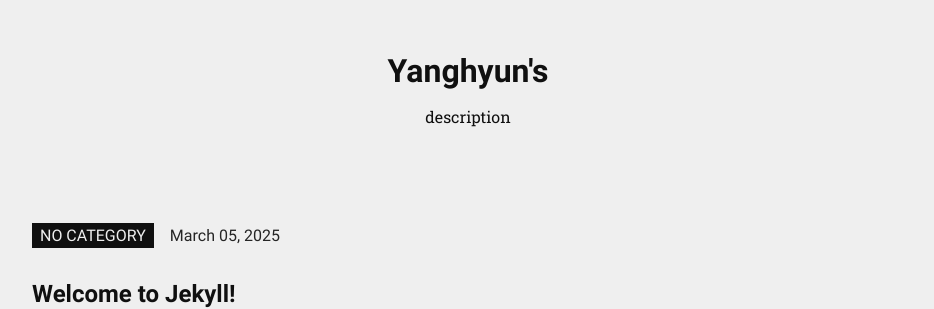
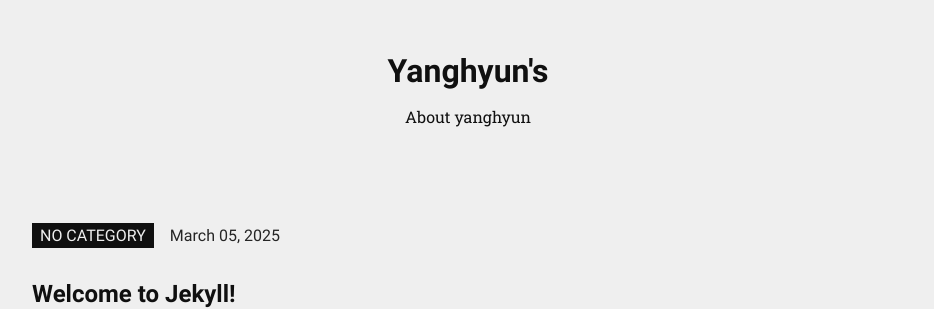
Before and after one commit to yangh0288/yangh0288.github.io, a Jekyll site: the page built from index.markdown, in a window 1280 px wide. Shown: the part 245-554 px from the top of the page, without its empty margins (172-1106 px from the left). Built offline with Jekyll 4.4.1, drawn with Linux system fonts in a browser that asks for light colours.

Commit message:
Update _config.yml

```diff
--- a/_config.yml
+++ b/_config.yml
@@ -2,7 +2,7 @@
 title: Yanghyun's
 logo_img: /assets/img/icons/yanghyun_text_logo.svg
 favicon: /assets/favicon.ico
-description: description
+description: About yanghyun
 global_tags: jekyll theme simplex golasblog responsive html5
 copyright: © Golasowski 2021
 future: true
```
